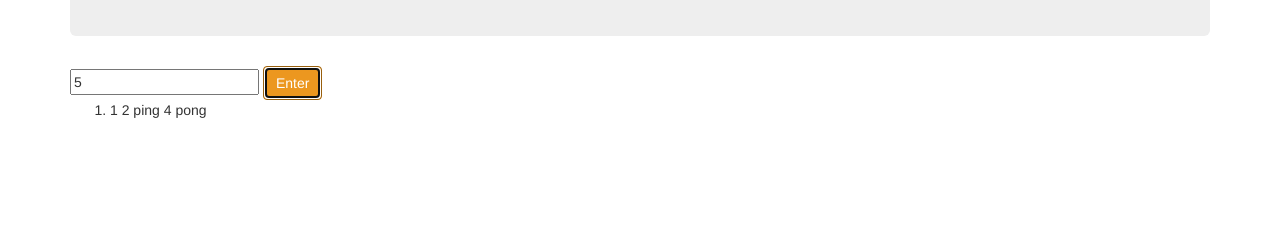
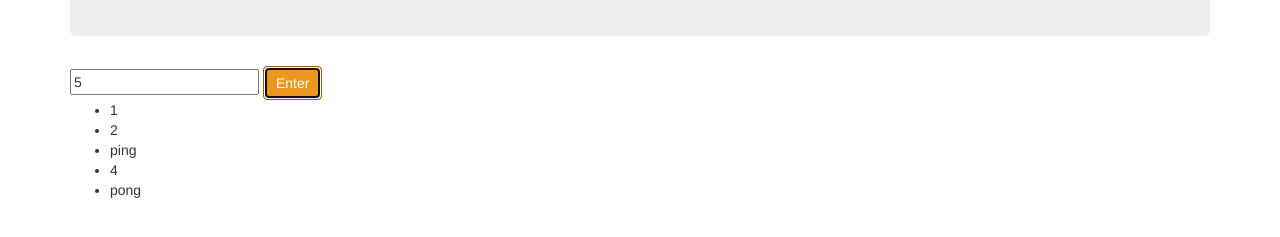
Before and after one commit to GarrettLeePrice/ping-pong, a plain HTML site: page index.html in a window 1280 px wide. Both pictures are taken after typing "5" into the empty fields and a click on the button "Enter". Shown: the part 159-396 px from the top of the page. Drawn offline with Linux system fonts and the light colour scheme.

Commit message:
fixes jQuery logic problems, adds output to a list on the webpage.

```diff
--- a/index.html
+++ b/index.html
@@ -15,9 +15,9 @@
         <input id="input" type="number">
         <button id="submitButton" class="btn btn-warning " type="submit">Enter</button>
       </form>
-      <ol id="output">
+      <ul>
 
-      </ol>
+      </ul>
 
     </div>
   </body>
--- a/js/scripts.js
+++ b/js/scripts.js
@@ -1,7 +1,6 @@
 var outputNums = [];
 
-function pongping(number) {
-
+function pingPong(number) {
 for (var i = 1; i <= number; i++) {
   if (i % 3 === 0) {
     outputNums.push("ping");
@@ -12,16 +11,18 @@ for (var i = 1; i <= number; i++) {
   } else {outputNums.push(i);
   };
 };
-  outputNums = outputNums.join(" ");
+  for (var i = 0; i < outputNums.length; i++) {
+    $("ul").append("<li>" + outputNums[i] + "</li>");
+  }
 };
 
+
+
+
 $(document).ready(function() {
-  $("form#form").submit(function(event) {
+  $("#form").submit(function(event) {
   var input = $("#input").val();
-
-pongping(input);
-
-$("#output").append("<li>" + outputNums + "</li>");
+  pingPong(input);
   event.preventDefault();
   });
 });
```
